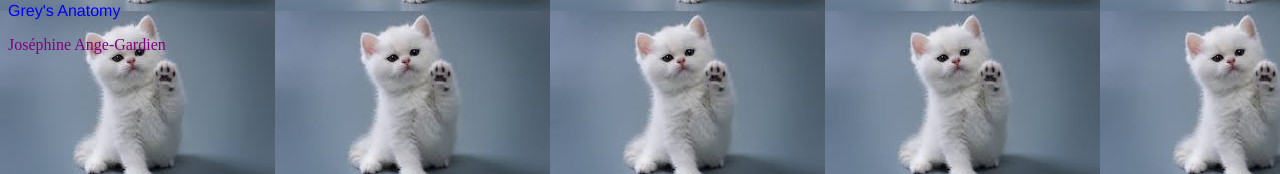
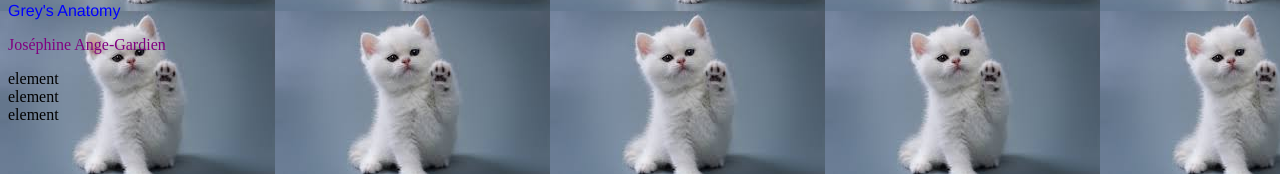
Before and after one commit to Melou15/dc2-front-s1-22-roig-melissa, a plain HTML site: page index.html in a window 1280 px wide. Shown: the part 172-346 px from the top of the page. Drawn offline with Linux system fonts and the light colour scheme.

Commit message:
element flex

```diff
--- a/index.html
+++ b/index.html
@@ -14,5 +14,10 @@
 		<p class="violet">Joséphine Ange-Gardien</p>
 	</div>
 
+	<div id="conteneur">
+		<div class="element 1">element</div>
+		<div class="element 2">element</div>
+		<div class="element 3">element</div>
+	</div>
 </body>
 </html>
```
